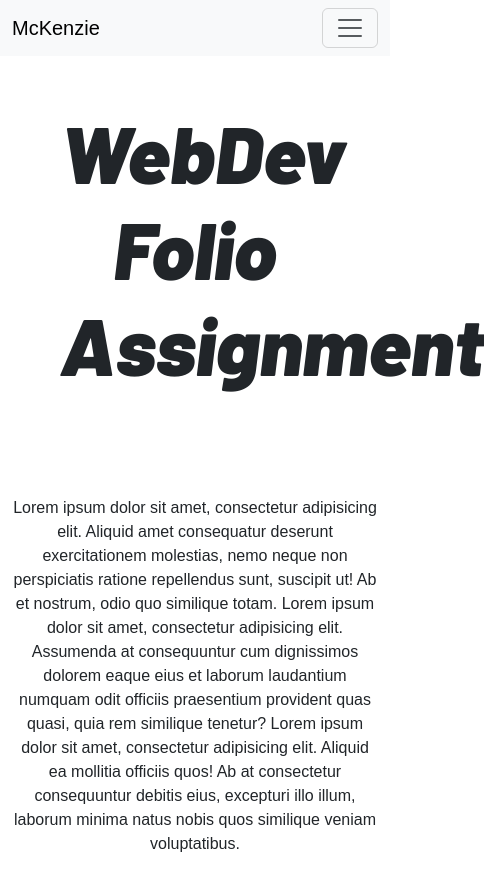
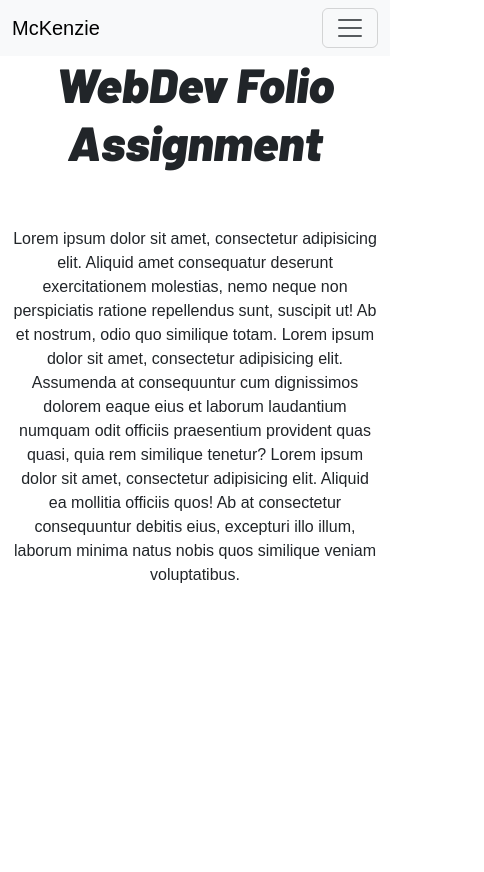
Before and after one commit to SStreamlinerr/WebDev-Coursework-Folio, a plain HTML site: page index.html in a window 390 px wide. Shown: the whole page, 484 px wide, since content can reach past the window. After the commit the page ends 844 px from the top, so only its background shows below. Drawn offline with nearby package versions, Linux system fonts and the light colour scheme; a web font is replaced by a local one.

Commit message:
made home text fit on mobile

```diff
--- a/index.html
+++ b/index.html
@@ -34,7 +34,8 @@
 <div class="container">
     <div class="row">
         <div class="col-12">
-            <h1 class="barlow-black-italic text-center p-5">WebDev Folio<br>Assignment</h1>
+            <h1 class="barlow-black-italic-big text-center pt-5 d-none d-sm-block">WebDev Folio<br>Assignment</h1>
+            <h1 class="barlow-black-italic-small text-center d-sm-none">WebDev Folio<br>Assignment</h1>
         </div>
     </div>
     <div class="row">
--- a/styles.css
+++ b/styles.css
@@ -6,11 +6,17 @@ body {
 }
 
 
-.barlow-black-italic {
+.barlow-black-italic-big {
     font-family: "Barlow", sans-serif;
     font-weight: 900;
     font-style: italic;
     font-size: 5rem;
+}
+.barlow-black-italic-small {
+    font-family: "Barlow", sans-serif;
+    font-weight: 900;
+    font-style: italic;
+    font-size: 3rem;
 }
 
 .sansation-regular {
```
